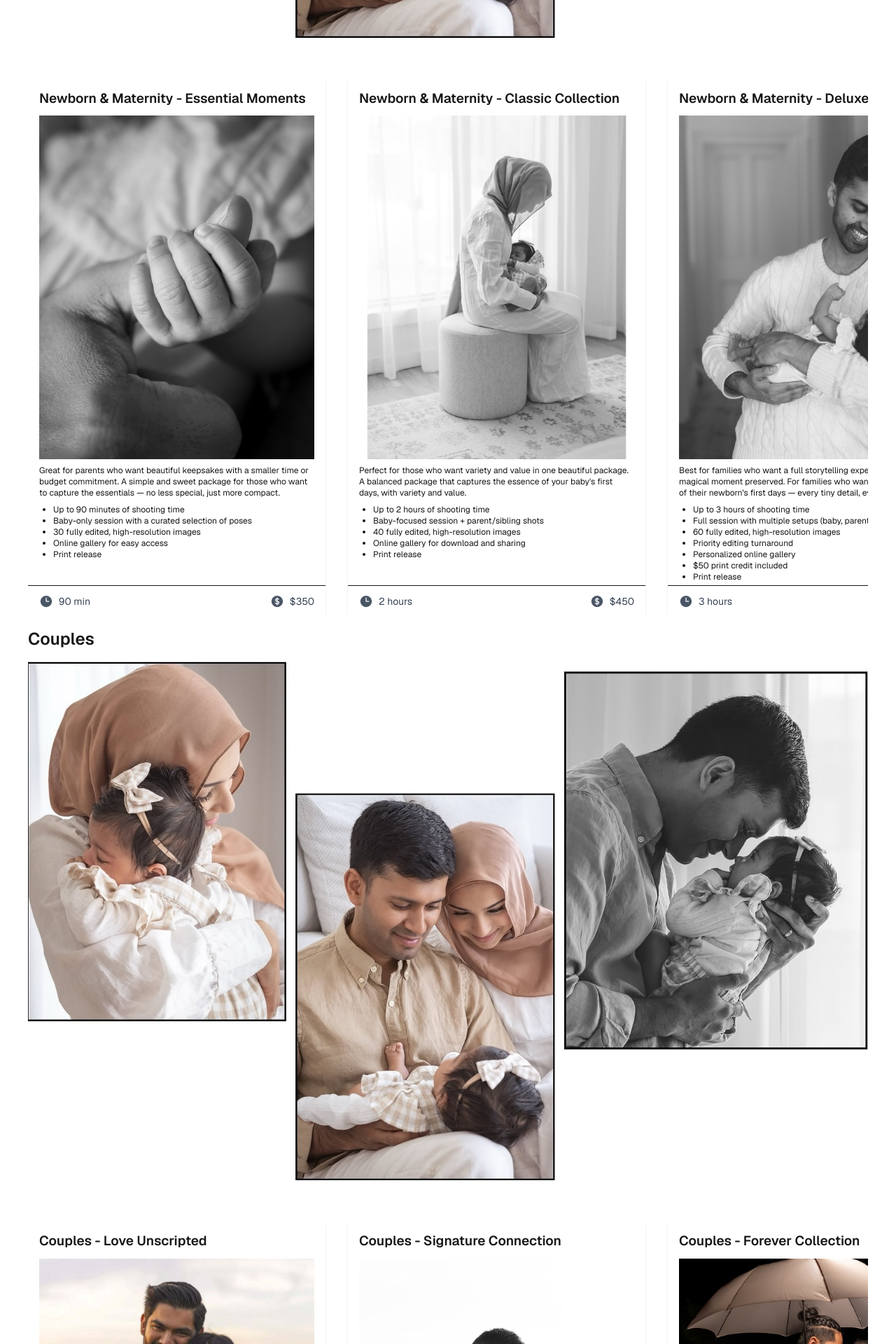
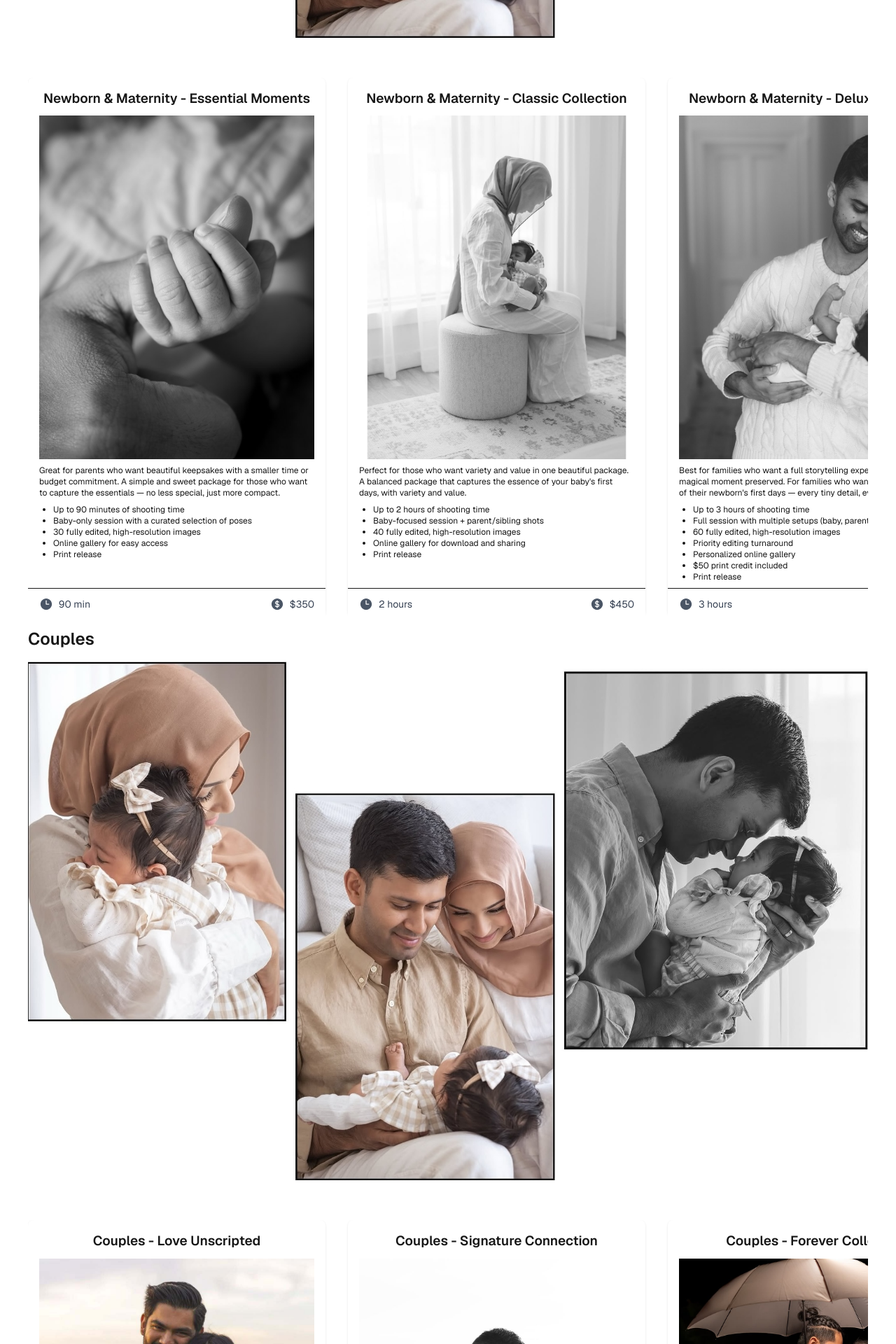
Before and after one commit to sal3190570/af-photography, a Next.js app: page /pricing in a window 1280 px wide. Shown: the part 1000-2920 px from the top of the page at 70% size. Built offline with nearby package versions, Linux system fonts and the light colour scheme.

Commit message:
End of Day

```diff
--- a/app/components/pricing/PricingPageCarousel-1.tsx
+++ b/app/components/pricing/PricingPageCarousel-1.tsx
@@ -105,14 +105,14 @@ export default function PricingPageCarousel1() {
             <div
               key={pkg.title}
               className="
-              embla__slide flex-shrink-0 basis-full sm:basis-1/2 lg:basis-1/3 max-w-[425px] mx-auto h-[650px] sm:h-[675px] md:h-[700px] lg:h-[770px] relative flex flex-col bg-white rounded-lg shadow p-4 "
+                  embla__slide flex-shrink-0 basis-full sm:basis-1/2 lg:basis-1/3 max-w-[425px] mx-auto h-[650px] sm:h-[675px] md:h-[700px] lg:h-[770px] relative flex flex-col bg-white rounded-lg shadow p-4 "
             >
-              <h5 className="font-semibold text-[14px] sm:text-[16px] md:text-[17px] lg:text-[19px] mb-2.5">
+              <h5 className="font-semibold text-center text-[14px] sm:text-[16px] md:text-[17px] lg:text-[19px] mb-2.5">
                 {pkg.title}
               </h5>
               {pkg.image && (
                 <div className="mb-2 w-full flex justify-center">
-                  <div className="w-[325px] sm:w-[325px] md:w-[325px] lg:w-[425px] overflow-hidden">
+                  <div className="w-[280px] sm:w-[290px] md:w-[325px] lg:w-[425px] overflow-hidden">
                     <Image
                       src={pkg.image}
                       alt={pkg.title}
@@ -127,14 +127,14 @@ export default function PricingPageCarousel1() {
 
               <div className="flex-1">
                 <p className="mb-2 text-xs">{pkg.description}</p>
-                <ul className="list-disc pl-5 text-[10px] lg:text-xs">
+                <ul className="list-disc pl-5 text-[10px] sm:text-[9px] lg:text-xs">
                   {pkg.features.map((f) => (
                     <li key={f}>{f}</li>
                   ))}
                 </ul>
               </div>
               {/* Bottom bar always pinned */}
-              <div className="absolute bottom-0 left-0 w-full flex justify-between items-center px-4 py-3 bg-white border-t">
+              <div className="absolute -bottom-1 left-0 w-full flex justify-between items-center px-4 py-3 bg-white border-t">
                 <div className="flex gap-2 items-center">
                   <ClockIcon className="w-5 text-gray-600" />
                   <span className="text-gray-700 text-sm">{pkg.time}</span>
--- a/app/components/pricing/PricingPageCarousel-2.tsx
+++ b/app/components/pricing/PricingPageCarousel-2.tsx
@@ -107,12 +107,12 @@ export default function PricingPageCarousel2() {
               className="
               embla__slide flex-shrink-0 basis-full sm:basis-1/2 lg:basis-1/3 max-w-[425px] mx-auto h-[650px] sm:h-[675px] md:h-[700px] lg:h-[770px] relative flex flex-col bg-white rounded-lg shadow p-4 "
             >
-              <h5 className="font-semibold text-[14px] sm:text-[16px] md:text-[17px] lg:text-[19px] mb-2.5">
+              <h5 className="font-semibold text-center text-[14px] sm:text-[16px] md:text-[17px] lg:text-[19px] mb-2.5">
                 {pkg.title}
               </h5>
               {pkg.image && (
                 <div className="mb-2 w-full flex justify-center">
-                  <div className="w-[325px] sm:w-[325px] md:w-[325px] lg:w-[425px] overflow-hidden">
+                  <div className="w-[280px] sm:w-[300px] md:w-[325px] lg:w-[425px] overflow-hidden">
                     <Image
                       src={pkg.image}
                       alt={pkg.title}
@@ -127,14 +127,14 @@ export default function PricingPageCarousel2() {
 
               <div className="flex-1">
                 <p className="mb-2 text-xs">{pkg.description}</p>
-                <ul className="list-disc pl-5 text-[10px] lg:text-xs">
+                <ul className="list-disc pl-5 text-[9px] lg:text-xs">
                   {pkg.features.map((f) => (
                     <li key={f}>{f}</li>
                   ))}
                 </ul>
               </div>
               {/* Bottom bar always pinned */}
-              <div className="absolute bottom-0 left-0 w-full flex justify-between items-center px-4 py-3 bg-white border-t">
+              <div className="absolute -bottom-1 left-0 w-full flex justify-between items-center px-4 py-3 bg-white border-t">
                 <div className="flex gap-2 items-center">
                   <ClockIcon className="w-5 text-gray-600" />
                   <span className="text-gray-700 text-sm">{pkg.time}</span>
```
